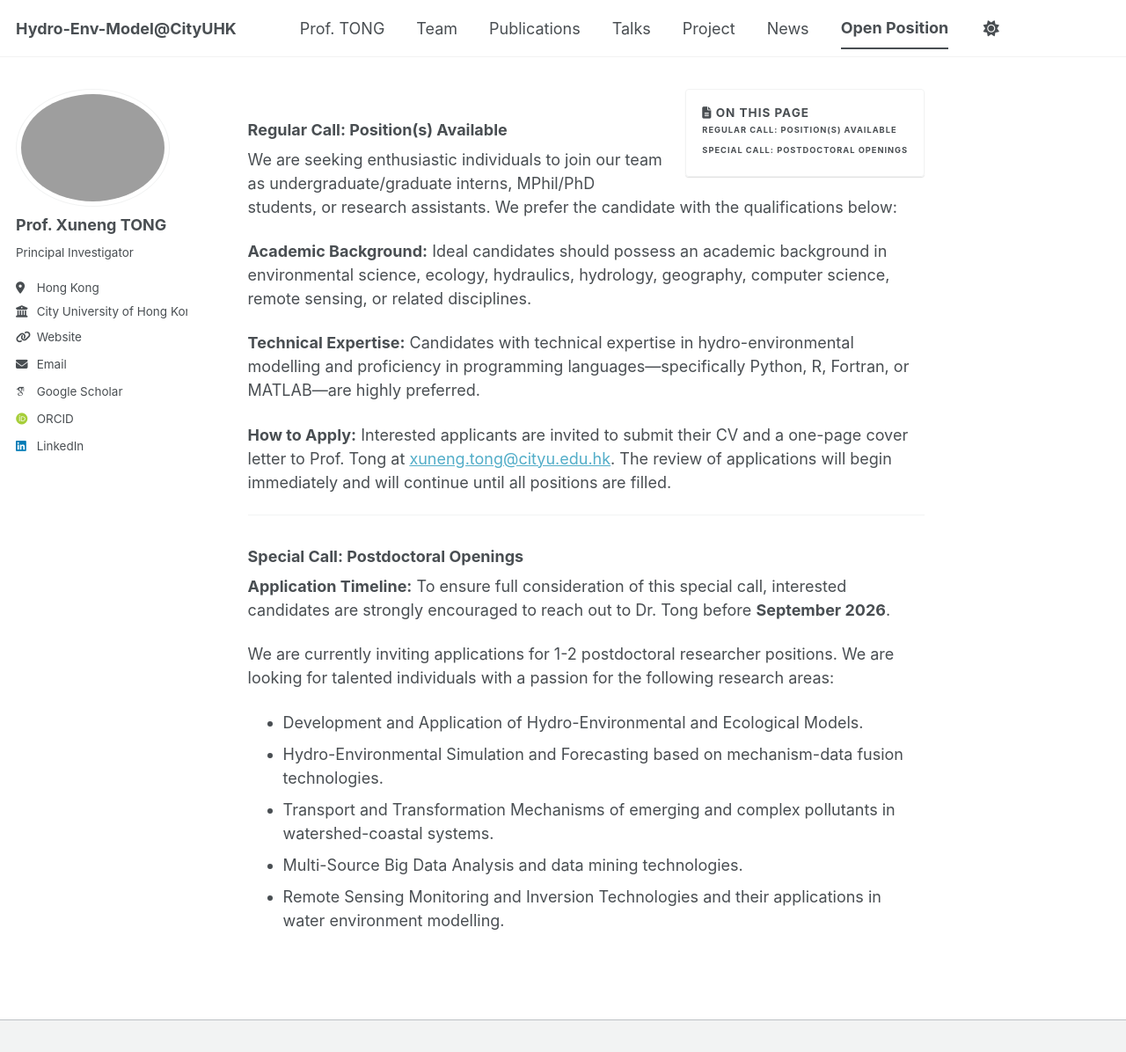
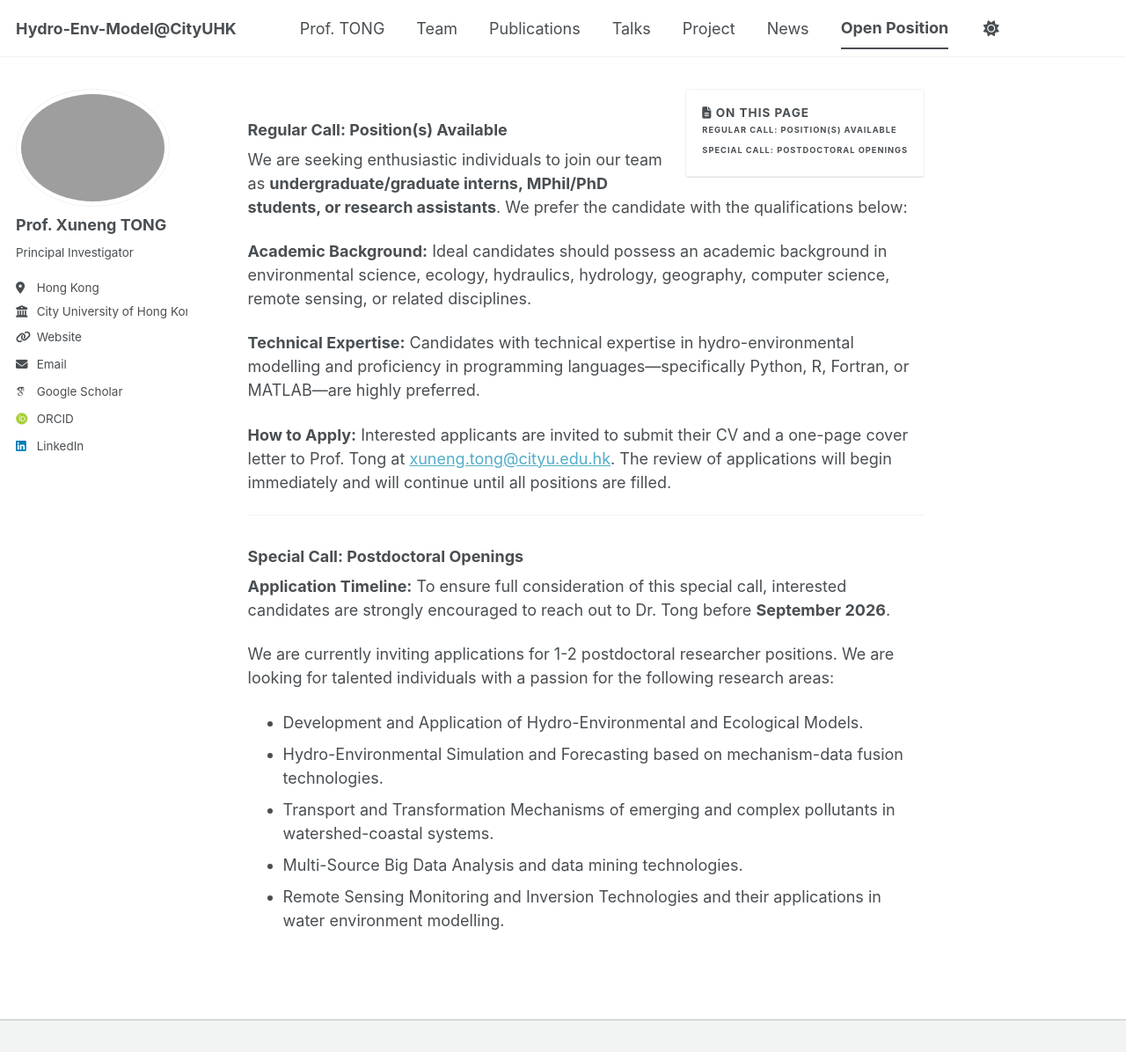
Before and after one commit to TongXuneng/TongXuneng.github.io, a Jekyll site: the page built from _pages/markdown.md, in a window 1280 px wide and 1196 px high. Shown: the whole window at 88% size. Built offline with Jekyll 4.4.1, drawn with Linux system fonts in a browser that asks for light colours; some web fonts are replaced; a script bundle is joined from its source files by our own code; library files that are not in the unit come from our copies.

```diff
--- a/_pages/markdown.md
+++ b/_pages/markdown.md
@@ -9,7 +9,7 @@ redirect_from:
 {% include toc %}
 
 ### Regular Call: Position(s) Available
-We are seeking enthusiastic individuals to join our team as undergraduate/graduate interns, MPhil/PhD students, or research assistants. We prefer the candidate with the qualifications below:
+We are seeking enthusiastic individuals to join our team as **undergraduate/graduate interns, MPhil/PhD students, or research assistants**. We prefer the candidate with the qualifications below:
 
 **Academic Background:** Ideal candidates should possess an academic background in environmental science, ecology, hydraulics, hydrology, geography, computer science, remote sensing, or related disciplines.
 
```
